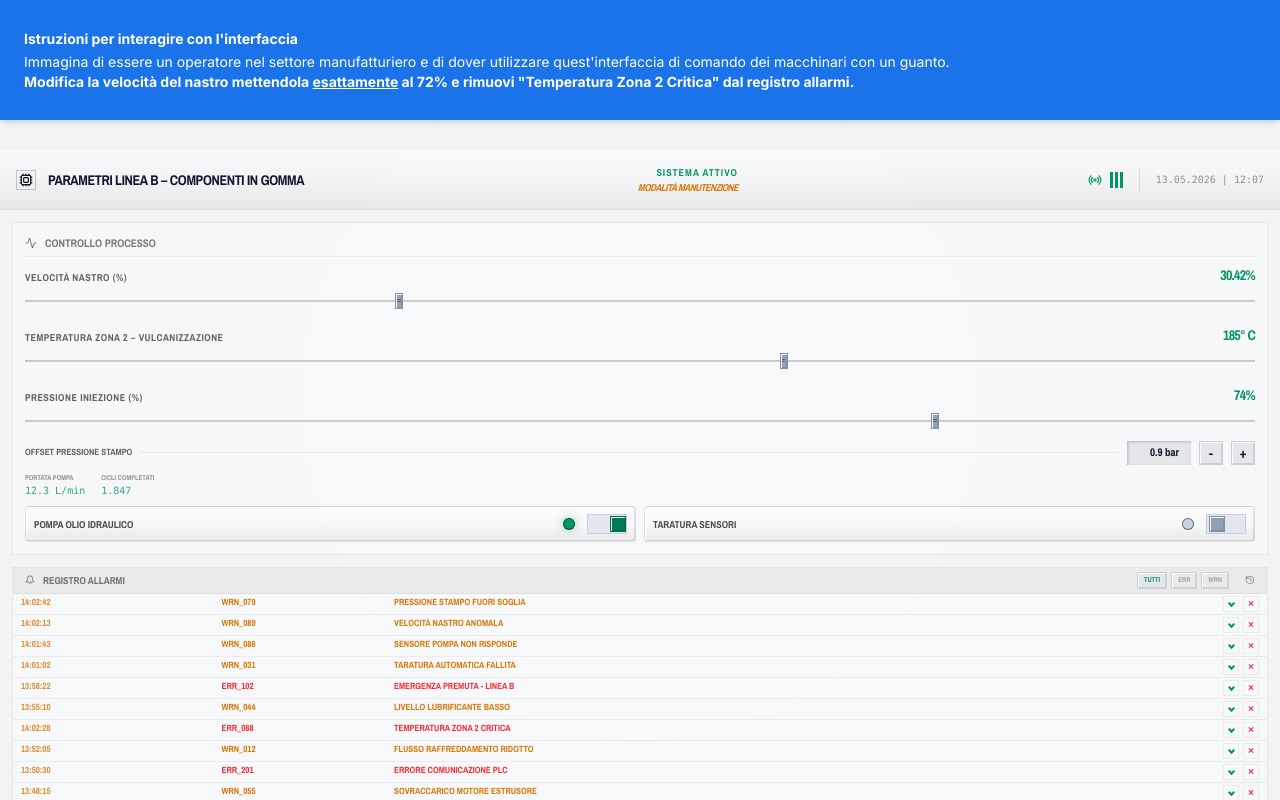
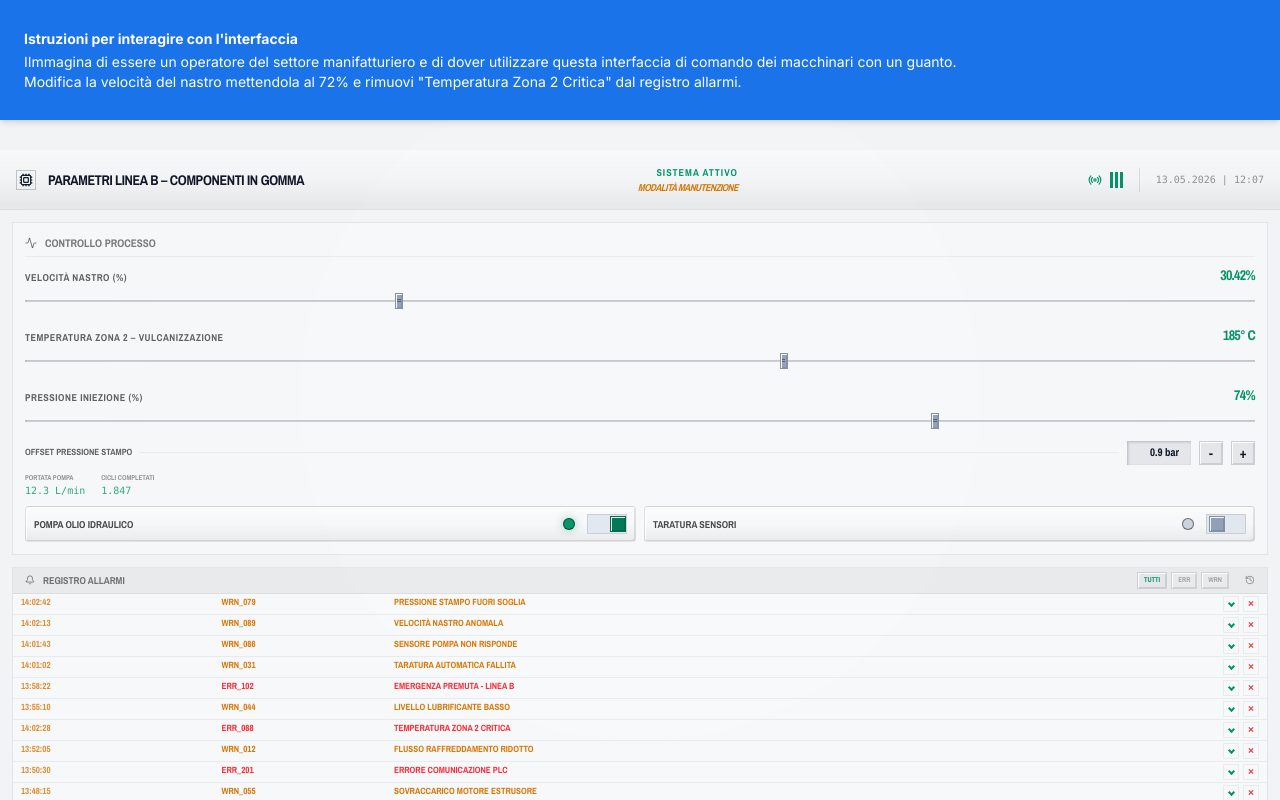
Before and after one commit to lucacappello-sys/Industrial_HMI, a React (Vite) app: page / in a window 1280 px wide. Built offline with nearby package versions, Linux system fonts and the light colour scheme.

Commit message:
modify text

```diff
--- a/src/App.tsx
+++ b/src/App.tsx
@@ -179,7 +179,7 @@ export default function App() {
               Istruzioni per interagire con l'interfaccia
             </p>
             <p className="text-[14px] leading-snug font-normal">
-              Immagina di essere un operatore nel settore manufatturiero e di dover utilizzare quest'interfaccia di comando dei macchinari con un guanto. <span className="font-bold">Modifica la velocità del nastro mettendola <span className="underline">esattamente</span> al 72% e rimuovi "Temperatura Zona 2 Critica" dal registro allarmi.</span>
+              IImmagina di essere un operatore del settore manifatturiero e di dover utilizzare questa interfaccia di comando dei macchinari con un guanto. Modifica la velocità del nastro mettendola al 72% e rimuovi "Temperatura Zona 2 Critica" dal registro allarmi.
             </p>
           </div>
 
```
